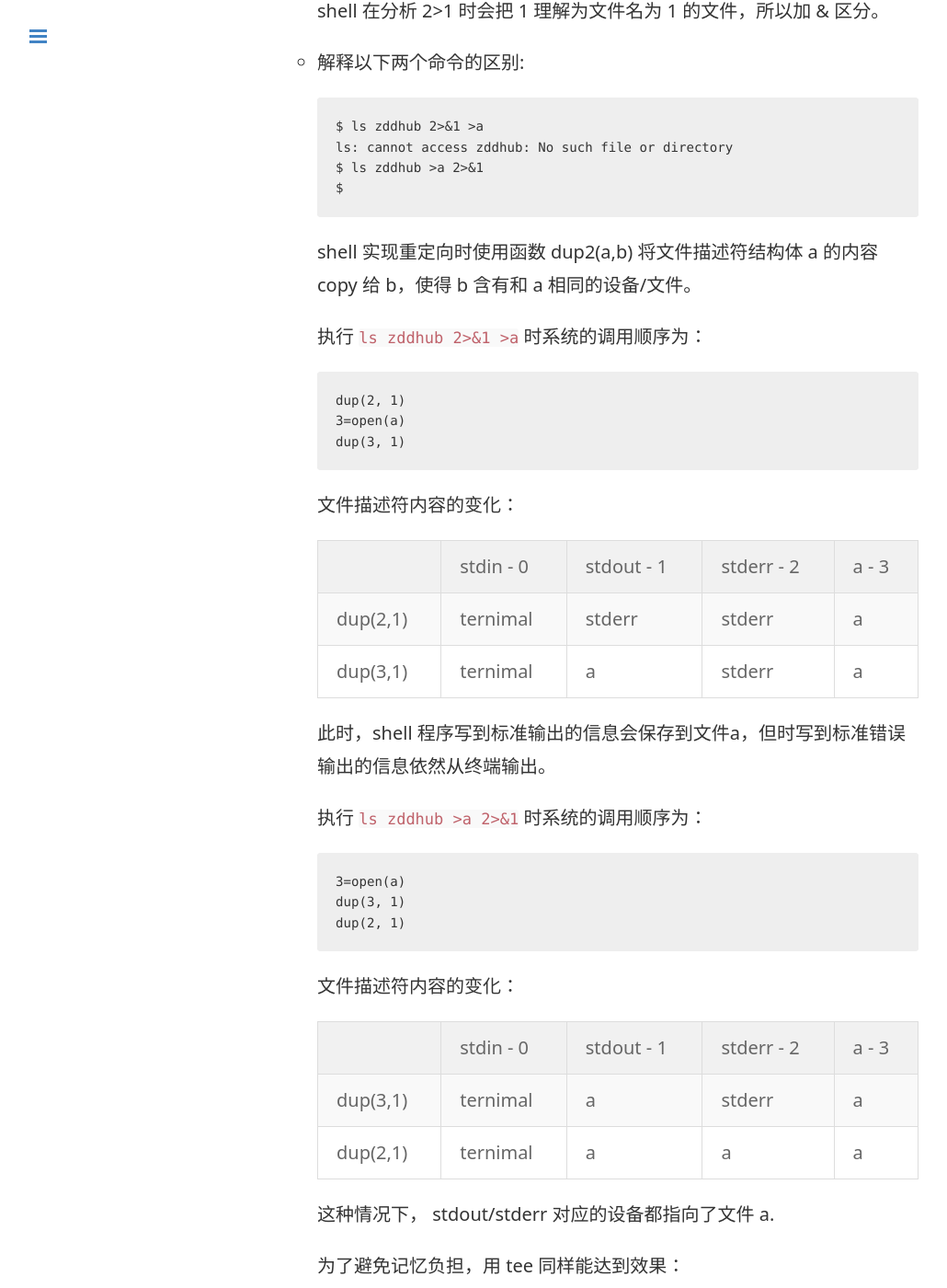
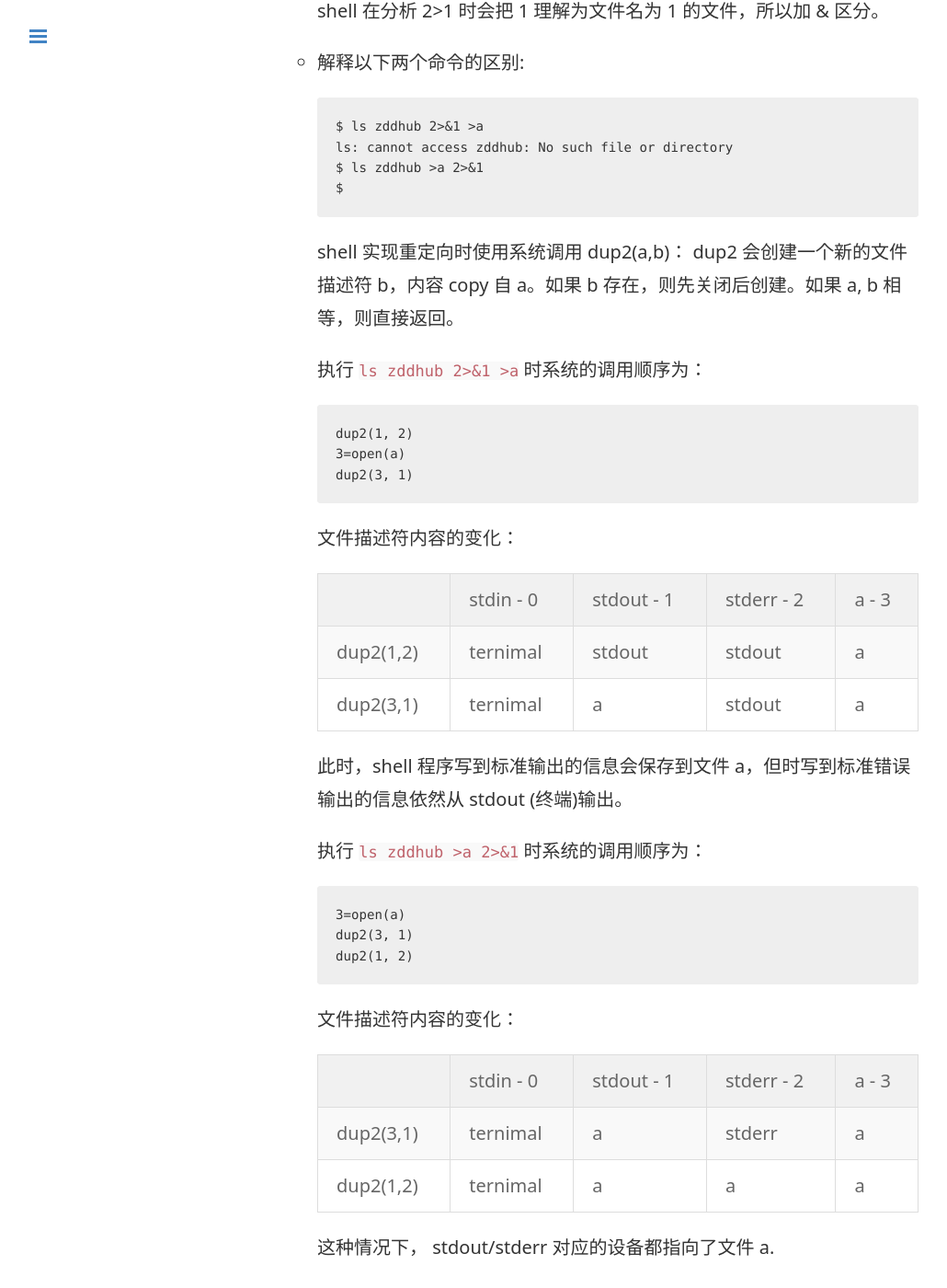
Before and after one commit to zddhub/zddhub.github.io, a Jekyll site: the page built from _posts/2015-03-03-shell.md, in a window 1280 px wide and 1400 px high, scrolled down 2409 px. Shown: the whole window at 92% size, without its empty margins (1-1031 px from the left). Built offline with Jekyll 4.4.1, drawn with Linux system fonts in a browser that asks for light colours; comment, search, counter and statistics services are not loaded.

Commit message:
Update blog: Fix error about dup2

```diff
--- a/_posts/2015-03-03-shell.md
+++ b/_posts/2015-03-03-shell.md
@@ -98,35 +98,35 @@ echo "global variable: " $blog # 值为空
           $ ls zddhub >a 2>&1
           $
 
-      shell 实现重定向时使用函数 dup2(a,b) 将文件描述符结构体 a 的内容 copy 给 b，使得 b 含有和 a 相同的设备/文件。
+      shell 实现重定向时使用系统调用 dup2(a,b)： dup2 会创建一个新的文件描述符 b，内容 copy 自 a。如果 b 存在，则先关闭后创建。如果 a, b 相等，则直接返回。
 
       执行 `ls zddhub 2>&1 >a` 时系统的调用顺序为：
 
-          dup(2, 1)
+          dup2(1, 2)
           3=open(a)
-          dup(3, 1)
+          dup2(3, 1)
 
       文件描述符内容的变化：
 
-      |          | stdin - 0 | stdout - 1 | stderr - 2 | a - 3 |
-      |----------|-----------|------------|------------|-------|
-      | dup(2,1) | ternimal  |   stderr   |   stderr   |   a   |
-      | dup(3,1) | ternimal  |      a     |   stderr   |   a   |
+      |           | stdin - 0 | stdout - 1 | stderr - 2 | a - 3 |
+      |-----------|-----------|------------|------------|-------|
+      | dup2(1,2) | ternimal  |   stdout   |   stdout   |   a   |
+      | dup2(3,1) | ternimal  |      a     |   stdout   |   a   |
 
-      此时，shell 程序写到标准输出的信息会保存到文件a，但时写到标准错误输出的信息依然从终端输出。
+      此时，shell 程序写到标准输出的信息会保存到文件 a，但时写到标准错误输出的信息依然从 stdout (终端)输出。
 
       执行 `ls zddhub >a 2>&1` 时系统的调用顺序为：
 
           3=open(a)
-          dup(3, 1)
-          dup(2, 1)
+          dup2(3, 1)
+          dup2(1, 2)
 
       文件描述符内容的变化：
 
-      |          | stdin - 0 | stdout - 1 | stderr - 2 | a - 3 |
-      |----------|-----------|------------|------------|-------|
-      | dup(3,1) | ternimal  |      a     |   stderr   |   a   |
-      | dup(2,1) | ternimal  |      a     |      a     |   a   |
+      |           | stdin - 0 | stdout - 1 | stderr - 2 | a - 3 |
+      |-----------|-----------|------------|------------|-------|
+      | dup2(3,1) | ternimal  |      a     |   stderr   |   a   |
+      | dup2(1,2) | ternimal  |      a     |      a     |   a   |
 
       这种情况下， stdout/stderr 对应的设备都指向了文件 a.
 
```
